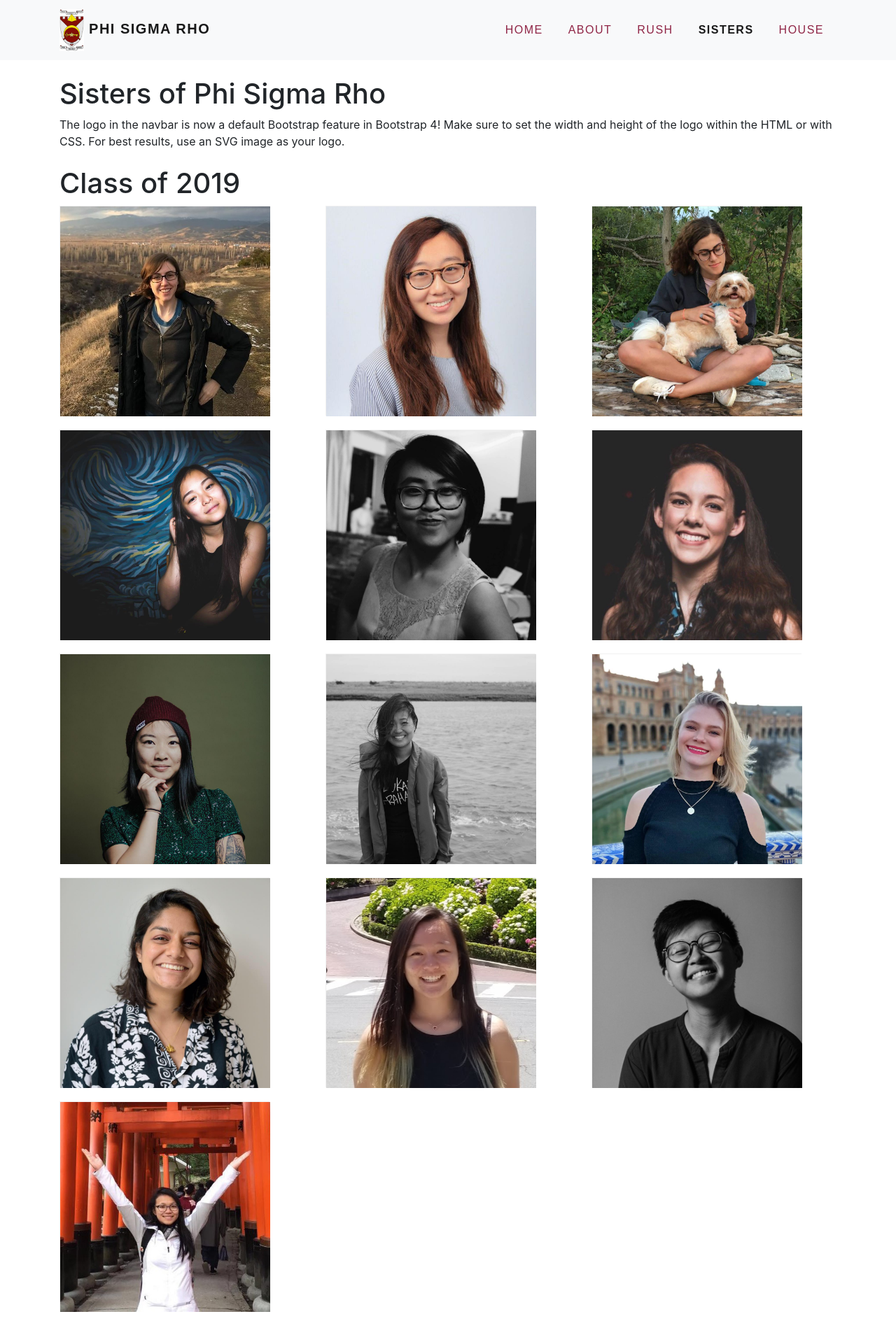
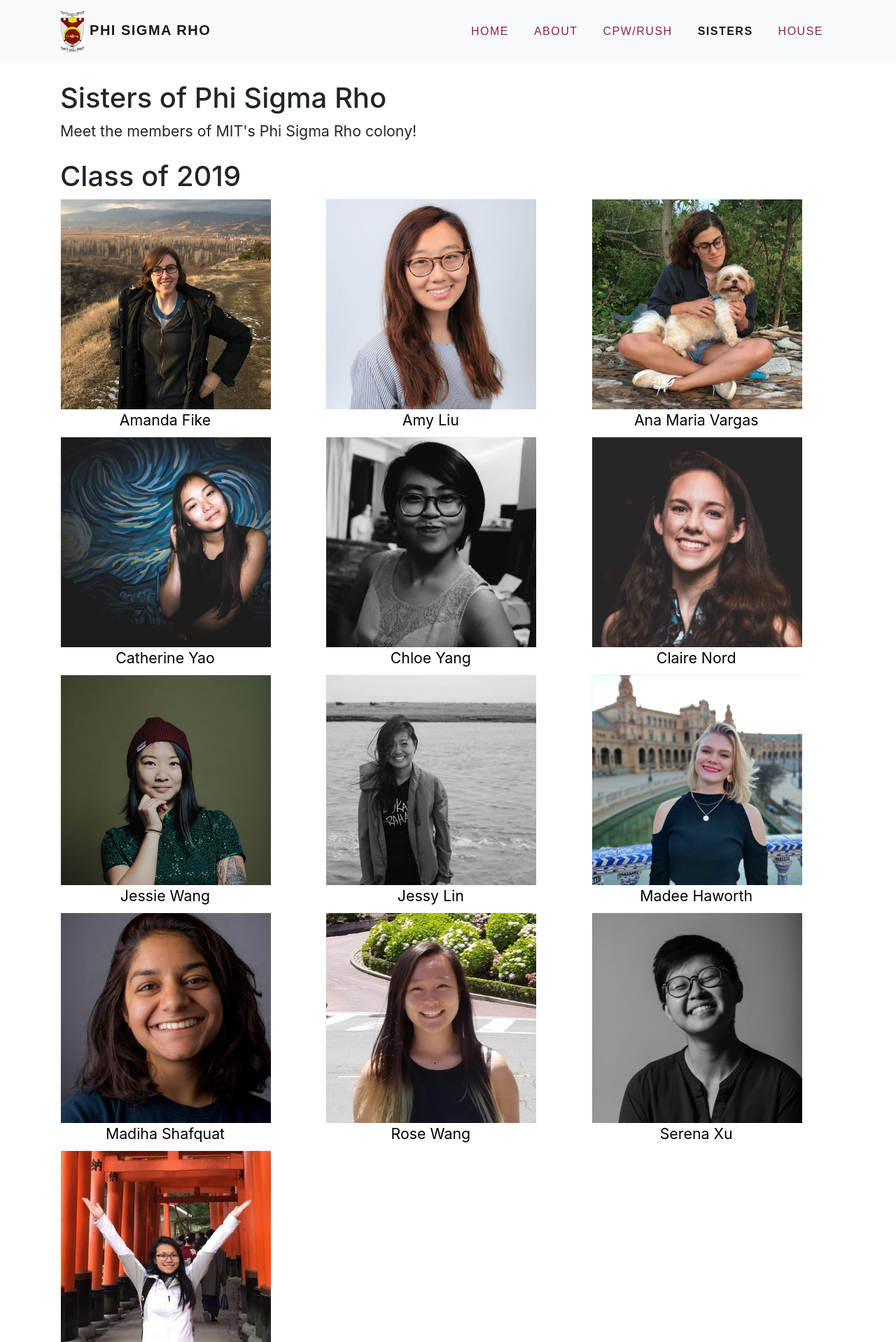
Before and after one commit to cccongx/psr, a PHP site: page /sisters.html in a window 1280 px wide. Shown: the top 1918 px of the page at 70% size. Run offline with PHP 8.4, Linux system fonts and the light colour scheme.

Commit message:
major key

```diff
--- a/sisters.html
+++ b/sisters.html
@@ -2,7 +2,7 @@
 <html>
 <head>
     <title>
-        Phi Sigma Rho - Sisters
+        Phi Sigma Rho - Sisters - MIT
     </title>
     <script src="https://code.jquery.com/jquery-3.3.1.slim.min.js" integrity="sha384-q8i/X+965DzO0rT7abK41JStQIAqVgRVzpbzo5smXKp4YfRvH+8abtTE1Pi6jizo" crossorigin="anonymous"></script>
 <script src="https://cdnjs.cloudflare.com/ajax/libs/popper.js/1.14.3/umd/popper.min.js" integrity="sha384-ZMP7rVo3mIykV+2+9J3UJ46jBk0WLaUAdn689aCwoqbBJiSnjAK/l8WvCWPIPm49" crossorigin="anonymous"></script>
@@ -32,7 +32,7 @@
           <a class="nav-link" href="about.html">About</a>
         </li>
         <li class="nav-item">
-          <a class="nav-link" href="rush.html">Rush</a>
+          <a class="nav-link" href="rush.html">CPW/Rush</a>
         </li>
         <li class="nav-item active">
           <a class="nav-link" href="#">Sisters
@@ -50,7 +50,7 @@
 <!-- Page Content -->
 <div class="container">
   <h1 class="mt-4">Sisters of Phi Sigma Rho</h1>
-  <p>The logo in the navbar is now a default Bootstrap feature in Bootstrap 4! Make sure to set the width and height of the logo within the HTML or with CSS. For best results, use an SVG image as your logo.</p>
+  <p style="font-size: 16pt">Meet the members of MIT's Phi Sigma Rho colony!</p>
   <!-- 2019s -->
   <h1 class="mt-4">Class of 2019</h1>
   <div class="row">
@@ -59,12 +59,12 @@
         <div class="flip-card-inner">
           <div class="flip-card-front">
             <img src="bio19/amanda.jpg" alt="Avatar" style="width:300px;height:300px;">
+            <p style="font-size: 16pt">Amanda Fike</p>
           </div>
           <div class="flip-card-back">
             <h1>Amanda Fike</h1>
-            <p><b>Major:</b></p>
-            <p><b>Activities:</b></p>
-            <p><b>Hometown:</b></p>
+            <p align="left" style = "padding-left:20px"><b>Major: </b>Mechanical Engineering</p>
+            <p align="left" style = "padding-left:20px"><b>Minor: </b>Theater Arts</p>
           </div>
         </div>
       </div>
@@ -74,12 +74,13 @@
         <div class="flip-card-inner">
           <div class="flip-card-front">
             <img src="bio19/amy.JPG" alt="Avatar" style="width:300px;height:300px;">
+            <p style="font-size: 16pt">Amy Liu</p>
           </div>
           <div class="flip-card-back">
             <h1>Amy Liu</h1>
-            <p><b>Major:</b></p>
-            <p><b>Activities:</b></p>
-            <p><b>Hometown:</b></p>
+            <p align="left" style = "padding-left:20px"><b>Major: </b>Computer Science</p>
+            <p align="left" style = "padding-left:20px"><b>Activities: </b>DanceTroupe, Innfinite</p>
+            <p align="left" style = "padding-left:20px"><b>Hometown: </b>Dallas, TX</p>
           </div>
         </div>
       </div>
@@ -89,12 +90,13 @@
         <div class="flip-card-inner">
           <div class="flip-card-front">
             <img src="bio19/ana.jpg" alt="Avatar" style="width:300px;height:300px;">
+            <p style="font-size: 16pt">Ana Maria Vargas</p>
           </div>
           <div class="flip-card-back">
             <h1>Ana Maria Vargas</h1>
-            <p><b>Major:</b></p>
-            <p><b>Activities:</b></p>
-            <p><b>Hometown:</b></p>
+            <p align="left" style = "padding-left:20px"><b>Major: </b></p>
+            <p align="left" style = "padding-left:20px"><b>Activities: </b></p>
+            <p align="left" style = "padding-left:20px"><b>Hometown: </b></p>
           </div>
         </div>
       </div>
@@ -104,12 +106,13 @@
         <div class="flip-card-inner">
           <div class="flip-card-front">
             <img src="bio19/catherine.jpg" alt="Avatar" style="width:300px;height:300px;">
+            <p style="font-size: 16pt">Catherine Yao</p>
           </div>
           <div class="flip-card-back">
             <h1>Catherine Yao</h1>
-            <p><b>Major:</b></p>
-            <p><b>Activities:</b></p>
-            <p><b>Hometown:</b></p>
+            <p align="left" style = "padding-left:20px"><b>Major: </b></p>
+            <p align="left" style = "padding-left:20px"><b>Activities: </b></p>
+            <p align="left" style = "padding-left:20px"><b>Hometown: </b></p>
           </div>
         </div>
       </div>
@@ -119,12 +122,13 @@
         <div class="flip-card-inner">
           <div class="flip-card-front">
             <img src="bio19/chloe.jpg" alt="Avatar" style="width:300px;height:300px;">
+            <p style="font-size: 16pt">Chloe Yang</p>
           </div>
           <div class="flip-card-back">
             <h1>Chloe Yang</h1>
-            <p><b>Major:</b></p>
-            <p><b>Activities:</b></p>
-            <p><b>Hometown:</b></p>
+            <p align="left" style = "padding-left:20px"><b>Major: </b></p>
+            <p align="left" style = "padding-left:20px"><b>Activities: </b></p>
+            <p align="left" style = "padding-left:20px"><b>Hometown: </b></p>
           </div>
         </div>
       </div>
@@ -134,12 +138,14 @@
         <div class="flip-card-inner">
           <div class="flip-card-front">
             <img src="bio19/claire.jpg" alt="Avatar" style="width:300px;height:300px;">
+            <p style="font-size: 16pt">Claire Nord</p>
           </div>
           <div class="flip-card-back">
             <h1>Claire Nord</h1>
-            <p><b>Major:</b></p>
-            <p><b>Activities:</b></p>
-            <p><b>Hometown:</b></p>
+            <p align="left" style = "padding-left:20px"><b>Major: </b>Computer Science</p>
+            <p align="left" style = "padding-left:20px"><b>Activities: </b>HackMIT, HKN, Women's Club Soccer, Peer Ears, MIT Neighborhood Association</p>
+            <p align="left" style = "padding-left:20px"><b>Hometown: </b> Troy, MI</p>
+            <p>🍓 (´･ᴗ･ ` )</p>
           </div>
         </div>
       </div>
@@ -149,12 +155,13 @@
         <div class="flip-card-inner">
           <div class="flip-card-front">
             <img src="bio19/jessie.jpg" alt="Avatar" style="width:300px;height:300px;">
+            <p style="font-size: 16pt">Jessie Wang</p>
           </div>
           <div class="flip-card-back">
             <h1>Jessie Wang</h1>
-            <p><b>Major:</b></p>
-            <p><b>Activities:</b></p>
-            <p><b>Hometown:</b></p>
+            <p align="left" style = "padding-left:20px"><b>Major:</b></p>
+            <p align="left" style = "padding-left:20px"><b>Activities:</b></p>
+            <p align="left" style = "padding-left:20px"><b>Hometown:</b></p>
           </div>
         </div>
       </div>
@@ -164,12 +171,13 @@
         <div class="flip-card-inner">
           <div class="flip-card-front">
             <img src="bio19/jessy.jpg" alt="Avatar" style="width:300px;height:300px;">
+            <p style="font-size: 16pt">Jessy Lin</p>
           </div>
           <div class="flip-card-back">
             <h1>Jessy Lin</h1>
-            <p><b>Major:</b></p>
-            <p><b>Activities:</b></p>
-            <p><b>Hometown:</b></p>
+            <p align="left" style = "padding-left:20px"><b>Major: </b></p>
+            <p align="left" style = "padding-left:20px"><b>Activities: </b></p>
+            <p align="left" style = "padding-left:20px"><b>Hometown: </b></p>
           </div>
         </div>
       </div>
@@ -179,12 +187,14 @@
         <div class="flip-card-inner">
           <div class="flip-card-front">
             <img src="bio19/madee.jpg" alt="Avatar" style="width:300px;height:300px;">
+            <p style="font-size: 16pt">Madee Haworth</p>
           </div>
           <div class="flip-card-back">
             <h1>Madee Haworth</h1>
-            <p><b>Major:</b></p>
-            <p><b>Activities:</b></p>
-            <p><b>Hometown:</b></p>
+            <p align="left" style = "padding-left:20px"><b>Major: </b>Mechanical Engineering</p>
+            <p align="left" style = "padding-left:20px"><b>Activities: </b>ProjX, SWE, MIT Undergraduate Research Journal, Dramashop, House Government</p>
+            <p align="left" style = "padding-left:20px"><b>Hometown: </b>Milwaukee, Wisconsin</p>
+            <p> Cheese is love, cheese is life </p>
           </div>
         </div>
       </div>
@@ -194,12 +204,13 @@
         <div class="flip-card-inner">
           <div class="flip-card-front">
             <img src="bio19/madiha.jpg" alt="Avatar" style="width:300px;height:300px;">
+            <p style="font-size: 16pt">Madiha Shafquat</p>
           </div>
           <div class="flip-card-back">
             <h1>Madiha Shafquat</h1>
-            <p><b>Major:</b></p>
-            <p><b>Activities:</b></p>
-            <p><b>Hometown:</b></p>
+            <p align="left" style = "padding-left:20px"><b>Major:</b></p>
+            <p align="left" style = "padding-left:20px"><b>Activities: </b>PLEASURE, Baker Foundation</p>
+            <p align="left" style = "padding-left:20px"><b>Hometown: </b>Karachi, Pakistan</p>
           </div>
         </div>
       </div>
@@ -209,12 +220,13 @@
         <div class="flip-card-inner">
           <div class="flip-card-front">
             <img src="bio19/rose.jpg" alt="Avatar" style="width:300px;height:300px;">
+            <p style="font-size: 16pt">Rose Wang</p>
           </div>
           <div class="flip-card-back">
             <h1>Rose Wang</h1>
-            <p><b>Major:</b></p>
-            <p><b>Activities:</b></p>
-            <p><b>Hometown:</b></p>
+            <p align="left" style = "padding-left:20px"><b>Major:</b></p>
+            <p align="left" style = "padding-left:20px"><b>Activities:</b></p>
+            <p align="left" style = "padding-left:20px"><b>Hometown:</b></p>
           </div>
         </div>
       </div>
@@ -224,12 +236,13 @@
         <div class="flip-card-inner">
           <div class="flip-card-front">
             <img src="bio19/serena.jpg" alt="Avatar" style="width:300px;height:300px;">
+            <p style="font-size: 16pt">Serena Xu</p>
           </div>
           <div class="flip-card-back">
             <h1>Serena Xu</h1>
-            <p><b>Major:</b></p>
-            <p><b>Activities:</b></p>
-            <p><b>Hometown:</b></p>
+            <p align="left" style = "padding-left:20px"><b>Major: </b></p>
+            <p align="left" style = "padding-left:20px"><b>Activities: </b></p>
+            <p align="left" style = "padding-left:20px"><b>Hometown: </b></p>
           </div>
         </div>
       </div>
@@ -239,12 +252,13 @@
         <div class="flip-card-inner">
           <div class="flip-card-front">
             <img src="bio19/tiffany.jpg" alt="Avatar" style="width:300px;height:300px;">
+            <p style="font-size: 16pt">Tiffany Tao</p>
           </div>
           <div class="flip-card-back">
             <h1>Tiffany Tao</h1>
-            <p><b>Major:</b></p>
-            <p><b>Activities:</b></p>
-            <p><b>Hometown:</b></p>
+            <p align="left" style = "padding-left:20px"><b>Major: </b></p>
+            <p align="left" style = "padding-left:20px"><b>Activities: </b></p>
+            <p align="left" style = "padding-left:20px"><b>Hometown: </b></p>
           </div>
         </div>
       </div>
@@ -259,12 +273,13 @@
         <div class="flip-card-inner">
           <div class="flip-card-front">
             <img src="bio20/julia.jpg" alt="Avatar" style="width:300px;height:300px;">
+            <p style="font-size: 16pt">Julia Fiksinski</p>
           </div>
           <div class="flip-card-back">
             <h1>Julia Fiksinski</h1>
-            <p><b>Major:</b></p>
-            <p><b>Activities:</b></p>
-            <p><b>Hometown:</b></p>
+            <p align="left" style = "padding-left:20px"><b>Major: </b></p>
+            <p align="left" style = "padding-left:20px"><b>Activities: </b></p>
+            <p align="left" style = "padding-left:20px"><b>Hometown: </b></p>
           </div>
         </div>
       </div>
@@ -274,12 +289,13 @@
         <div class="flip-card-inner">
           <div class="flip-card-front">
             <img src="bio20/laura.jpg" alt="Avatar" style="width:300px;height:300px;">
+            <p style="font-size: 16pt">Laura Liao</p>
           </div>
           <div class="flip-card-back">
             <h1>Laura Liao</h1>
-            <p><b>Major:</b></p>
-            <p><b>Activities:</b></p>
-            <p><b>Hometown:</b></p>
+            <p align="left" style = "padding-left:20px"><b>Major: </b></p>
+            <p align="left" style = "padding-left:20px"><b>Activities: </b>UROP, MedLinks, PLEASURE, Camp Kesem</p>
+            <p align="left" style = "padding-left:20px"><b>Hometown: </b>Seattle, WA</p>
           </div>
         </div>
       </div>
@@ -289,12 +305,13 @@
         <div class="flip-card-inner">
           <div class="flip-card-front">
             <img src="bio20/sarah.jpg" alt="Avatar" style="width:300px;height:300px;">
+            <p style="font-size: 16pt">Sarah Powazek</p>
           </div>
           <div class="flip-card-back">
             <h1>Sarah Powazek</h1>
-            <p><b>Major:</b></p>
-            <p><b>Activities:</b></p>
-            <p><b>Hometown:</b></p>
+            <p align="left" style = "padding-left:20px"><b>Major: </b></p>
+            <p align="left" style = "padding-left:20px"><b>Activities: </b></p>
+            <p align="left" style = "padding-left:20px"><b>Hometown: </b></p>
           </div>
         </div>
       </div>
@@ -309,12 +326,13 @@
           <div class="flip-card-inner">
             <div class="flip-card-front">
               <img src="bio21/anjali.jpg" alt="Avatar" style="width:300px;height:300px;">
+              <p style="font-size: 16pt">Anjali Nambrath</p>
             </div>
             <div class="flip-card-back">
               <h1>Anjali Nambrath</h1>
-              <p><b>Major:</b></p>
-              <p><b>Activities:</b></p>
-              <p><b>Hometown:</b></p>
+              <p align="left" style = "padding-left:20px"><b>Major: </b></p>
+              <p align="left" style = "padding-left:20px"><b>Activities: </b></p>
+              <p align="left" style = "padding-left:20px"><b>Hometown: </b></p>
             </div>
           </div>
         </div>
@@ -324,12 +342,14 @@
           <div class="flip-card-inner">
             <div class="flip-card-front">
               <img src="bio21/cleverina.jpg" alt="Avatar" style="width:300px;height:300px;">
+              <p style="font-size: 16pt">Cleverina Cong</p>
             </div>
             <div class="flip-card-back">
               <h1>Cleverina Cong</h1>
-              <p><b>Major:</b></p>
-              <p><b>Activities:</b></p>
-              <p><b>Hometown:</b></p>
+              <p align="left" style = "padding-left:20px"><b>Major: </b>Computer Science</p>
+              <p align="left" style = "padding-left:20px"><b>Activities: </b>Women's Club Soccer, Video Game Orchestra, Burton Conner Webmaster, UROP</p>
+              <p align="left" style = "padding-left:20px"><b>Hometown: </b>Malden, MA</p>
+              <p>MIT, let me fucking graduate.<p>
             </div>
           </div>
         </div>
@@ -339,12 +359,13 @@
           <div class="flip-card-inner">
             <div class="flip-card-front">
               <img src="bio21/kaylee.jpg" alt="Avatar" style="width:300px;height:300px;">
+              <p style="font-size: 16pt">Kaylee DeSoto</p>
             </div>
             <div class="flip-card-back">
               <h1>Kaylee DeSoto</h1>
-              <p><b>Major:</b></p>
-              <p><b>Activities:</b></p>
-              <p><b>Hometown:</b></p>
+              <p align="left" style = "padding-left:20px"><b>Major: </b></p>
+              <p align="left" style = "padding-left:20px"><b>Activities: </b></p>
+              <p align="left" style = "padding-left:20px"><b>Hometown: </b></p>
             </div>
           </div>
         </div>
@@ -359,12 +380,13 @@
           <div class="flip-card-inner">
             <div class="flip-card-front">
               <img src="bio22/hanna.jpg" alt="Avatar" style="width:300px;height:300px;">
+              <p style="font-size: 16pt">Hanna Tuomi</p>
             </div>
             <div class="flip-card-back">
               <h1>Hanna Tuomi</h1>
-              <p><b>Major:</b></p>
-              <p><b>Activities:</b></p>
-              <p><b>Hometown:</b></p>
+              <p align="left" style = "padding-left:20px"><b>Major: </b>Undecided</p>
+              <p align="left" style = "padding-left:20px"><b>Activities: </b></p>
+              <p align="left" style = "padding-left:20px"><b>Hometown: </b>Lexington, MA</p>
             </div>
           </div>
           </div>
--- a/style.css
+++ b/style.css
@@ -1,10 +1,3 @@
-<<<<<<< HEAD
-=======
-<<<<<<< HEAD
->>>>>>> 6f426dd4ca6a86fef03ce3672cf639c6d5e65887
-
-
-
 section#layout {
     width: 98vw;
     background-color: #fff;
@@ -192,7 +185,44 @@ img {
 	margin-left: 0;
 }*/
 .col-sm {
-	margin-bottom: 20px;
+	margin-bottom: 40px;
 }
->>>>>>> 66ce10218f38ea365d2ec042a123d42f6992d6cb
->>>>>>> 6f426dd4ca6a86fef03ce3672cf639c6d5e65887
+
+
+/* Style all font awesome icons */
+.fa {
+  padding: 20px;
+  font-size: 30px;
+  width: 50px;
+  text-align: center;
+  text-decoration: none;
+}
+
+/* Add a hover effect if you want */
+.fa:hover {
+  opacity: 0.7;
+}
+
+/* Set a specific color for each brand */
+
+/* Facebook */
+.fa-facebook {
+  background: #3B5998;
+  color: white;
+}
+
+.card {
+  /* Add shadows to create the "card" effect */
+  box-shadow: 0 4px 8px 0 rgba(0,0,0,0.2);
+  transition: 0.3s;
+}
+
+/* On mouse-over, add a deeper shadow */
+.card:hover {
+  box-shadow: 0 8px 16px 0 rgba(0,0,0,0.2);
+}
+
+/* Add some padding inside the card container */
+.container {
+  padding: 2px 16px;
+}
```
Also changed, not shown: about.html (+91 -20 lines), house.html (+4 -4 lines), index.html (+5 -3 lines), rush.html (+85 -4 lines), bio19/amy.JPG, bio19/madee.jpg, bio19/madiha.jpg, bio20/laura.jpg, bio22/hanna.jpg, rush/f18.png (added), rush/sprush.JPG (added), rush/veg.jpg (added).
